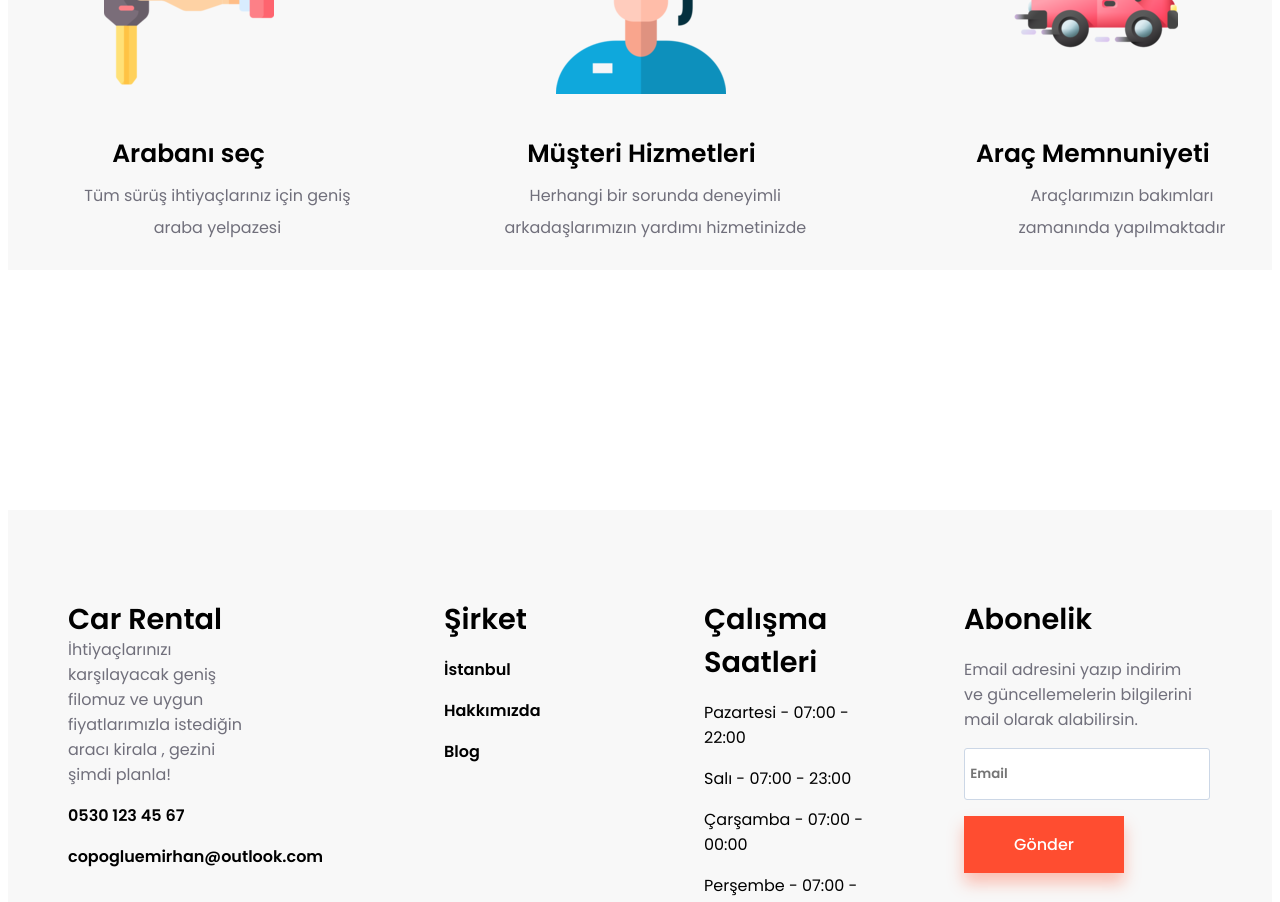
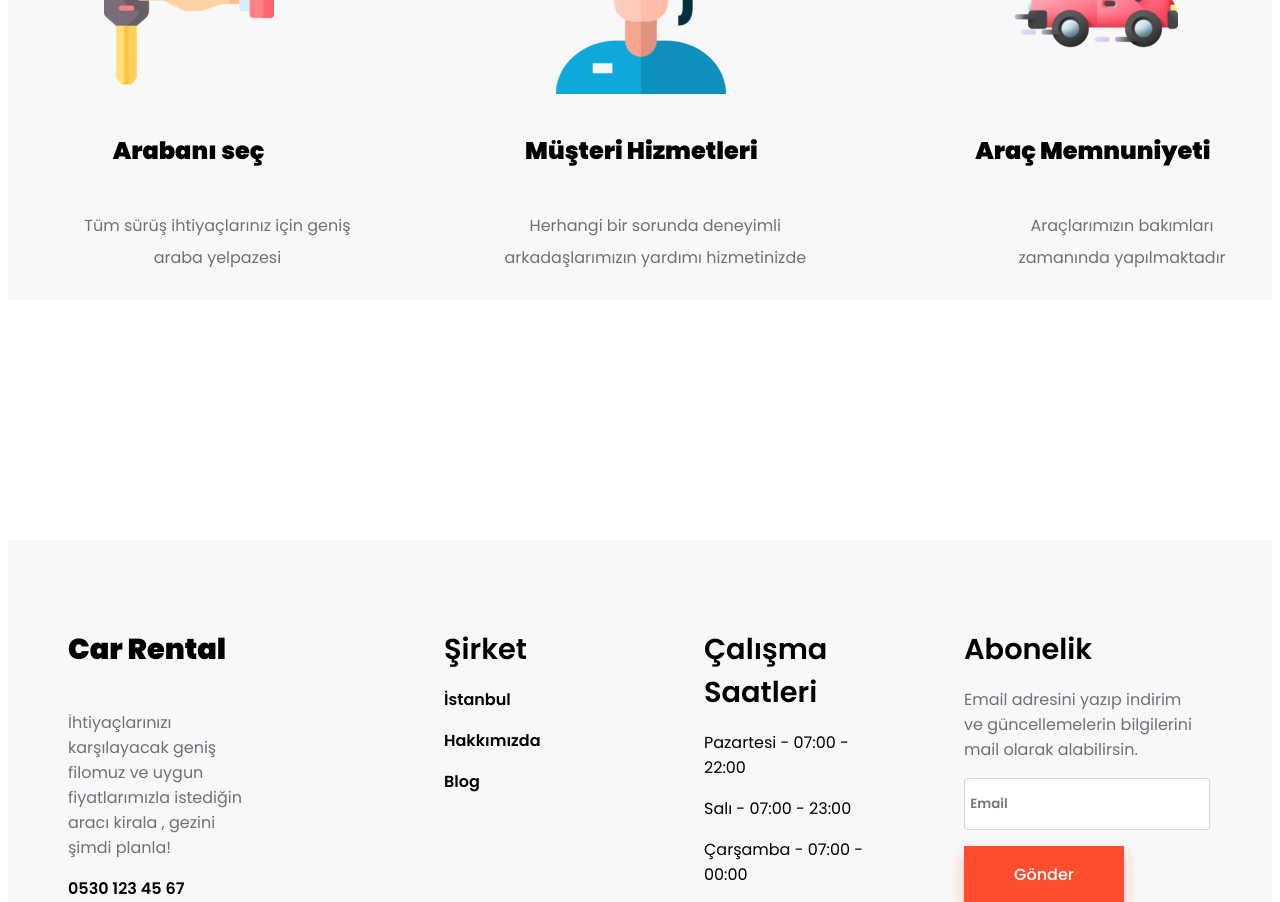
Before and after one commit to emirhancopoglu/RentACar, a React (Create React App) app: page /about in a window 1280 px wide. Shown: the part 1840-2742 px from the top of the page. Built offline with nearby package versions, Linux system fonts and the light colour scheme.

Commit message:
css updated

```diff
--- a/src/Components/İnformation.js
+++ b/src/Components/İnformation.js
@@ -11,20 +11,24 @@ const İnformation = () => {
       <div className="info">
         <div className="infoselectcar">
           <img className="carkeyimg" src={carkey} alt="Arabanı Seç"></img>
-          <h4>Arabanı seç</h4>
-          <p>Tüm sürüş ihtiyaçlarınız için geniş araba yelpazesi</p>
+          <h4 className="infoselectcarh">Arabanı seç</h4>
+          <p className="infoselectcarp">
+            Tüm sürüş ihtiyaçlarınız için geniş araba yelpazesi
+          </p>
         </div>
         <div className="infocontactoperator">
           <img src={operator} alt="Müşteri Hizmetleri"></img>
-          <h4>Müşteri Hizmetleri</h4>
-          <p>
+          <h4 className="infoselectcarh">Müşteri Hizmetleri</h4>
+          <p className="infoselectcarp">
             Herhangi bir sorunda deneyimli arkadaşlarımızın yardımı hizmetinizde
           </p>
         </div>
         <div className="carhappines">
           <img src={car} alt="Araç Memnuniyeti"></img>
-          <h4>Araç Memnuniyeti</h4>
-          <p>Araçlarımızın bakımları zamanında yapılmaktadır</p>
+          <h4 className="infoselectcarh">Araç Memnuniyeti</h4>
+          <p className="infoselectcarp">
+            Araçlarımızın bakımları zamanında yapılmaktadır
+          </p>
         </div>
       </div>
     </div>
--- a/src/Styles/HeroStyle.css
+++ b/src/Styles/HeroStyle.css
@@ -13,14 +13,14 @@
   justify-content: space-evenly;
   align-items: center;
 }
-h4 {
+.herotext h4 {
   font-size: 25px;
   font-weight: 600;
   color: black;
   height: 0.1rem;
 }
 
-span {
+.herotext span {
   color: orangered;
   font-weight: bolder;
 }
--- a/src/Styles/İnformation.css
+++ b/src/Styles/İnformation.css
@@ -8,7 +8,10 @@
 .companyslogan {
   text-align: center;
 }
-p {
+.infoselectcarh {
+  font-size: 1.5rem;
+}
+.infoselectcarp {
   color: #706f7b;
   margin-left: 4rem;
   font-size: 1rem;
```
